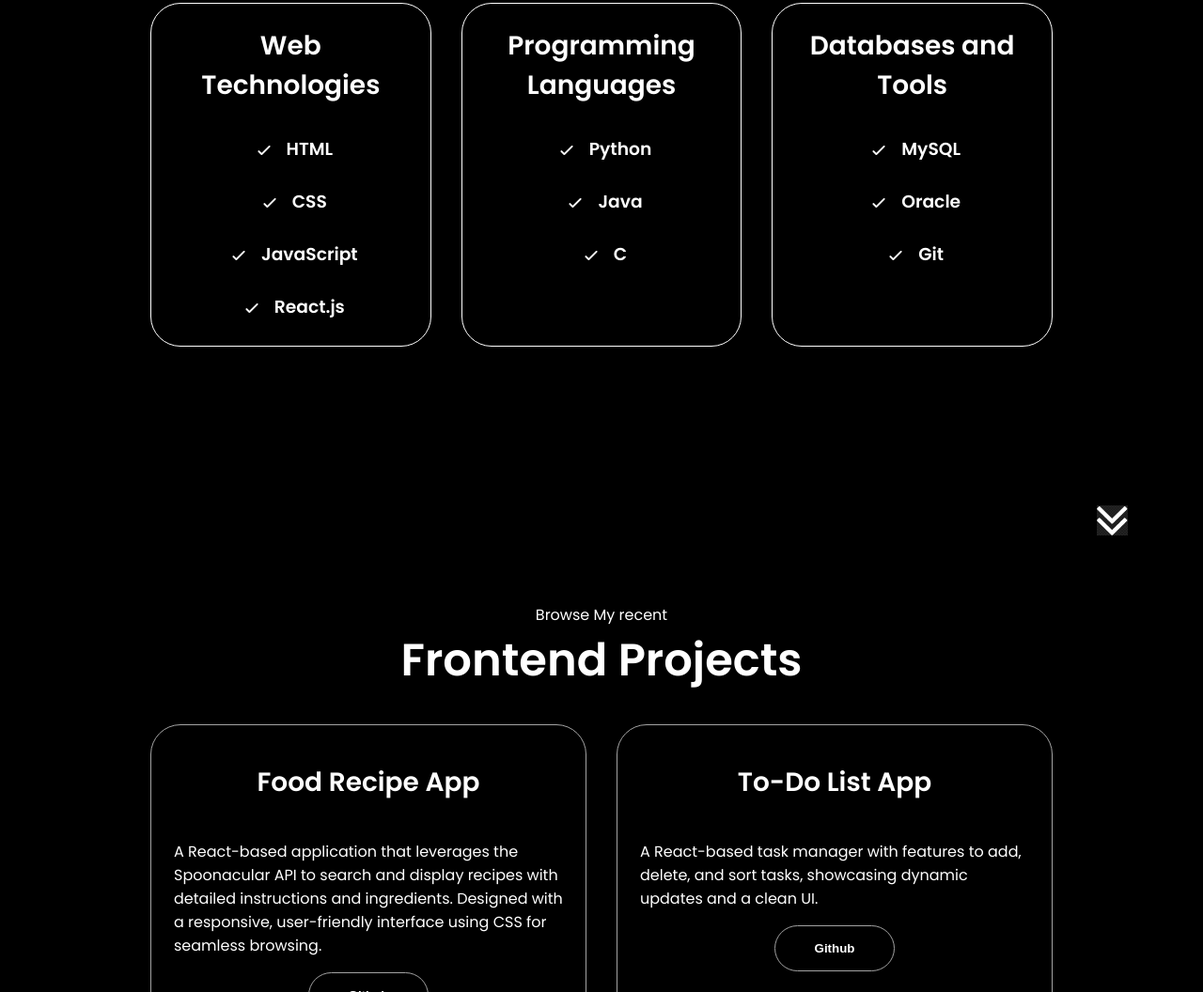
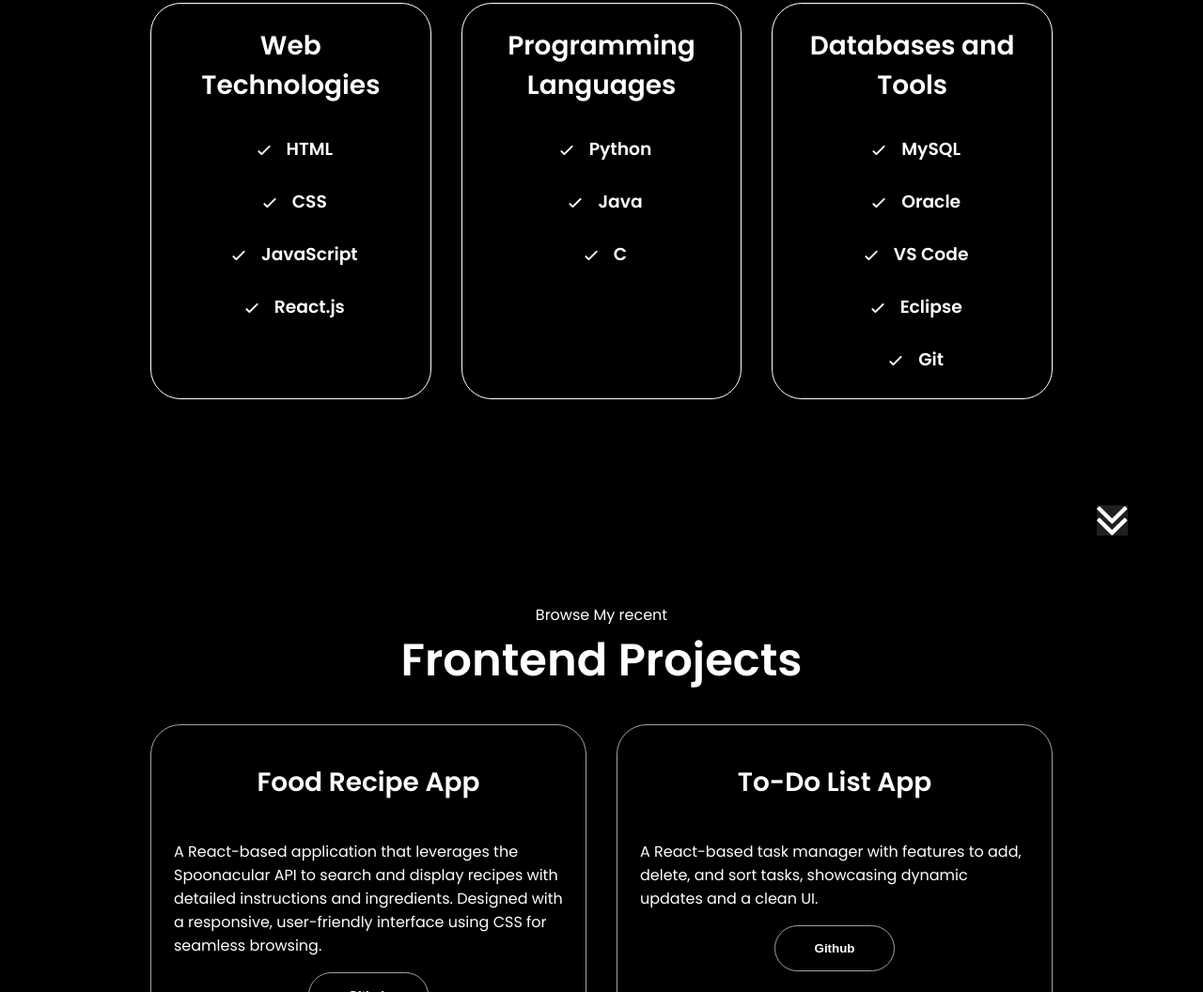
Before and after one commit to fa-riz/Portfolio, a plain HTML site: page index.html in a window 1280 px wide. Shown: the part 1822-2878 px from the top of the page at 94% size. Drawn offline with Linux system fonts and the light colour scheme.

Commit message:
Update index.html

```diff
--- a/index.html
+++ b/index.html
@@ -242,6 +242,28 @@
                   class="icon"
                 />
                 <div>
+                   <div>
+                  <h3>VS Code</h3>
+                </div>
+              </article>
+              <article>
+                <img
+                  src="./assets/checkmark.png"
+                  alt="'experience"
+                  class="icon"
+                />
+                <div>
+                   <div>
+                  <h3>Eclipse</h3>
+                </div>
+              </article>
+              <article>
+                <img
+                  src="./assets/checkmark.png"
+                  alt="'experience"
+                  class="icon"
+                />
+                <div>
                   <h3>Git</h3>
                 </div>
               </article>
```
